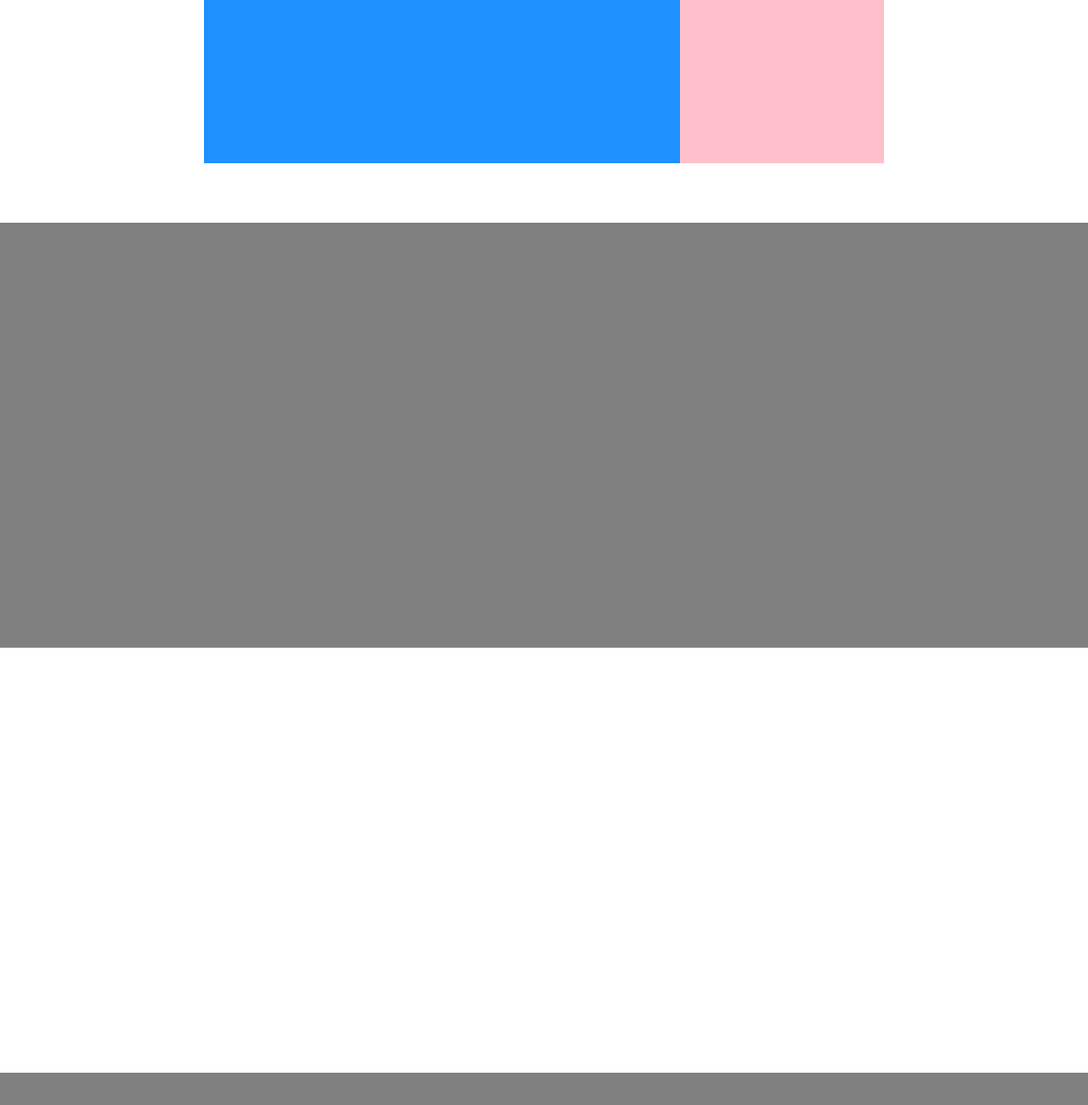
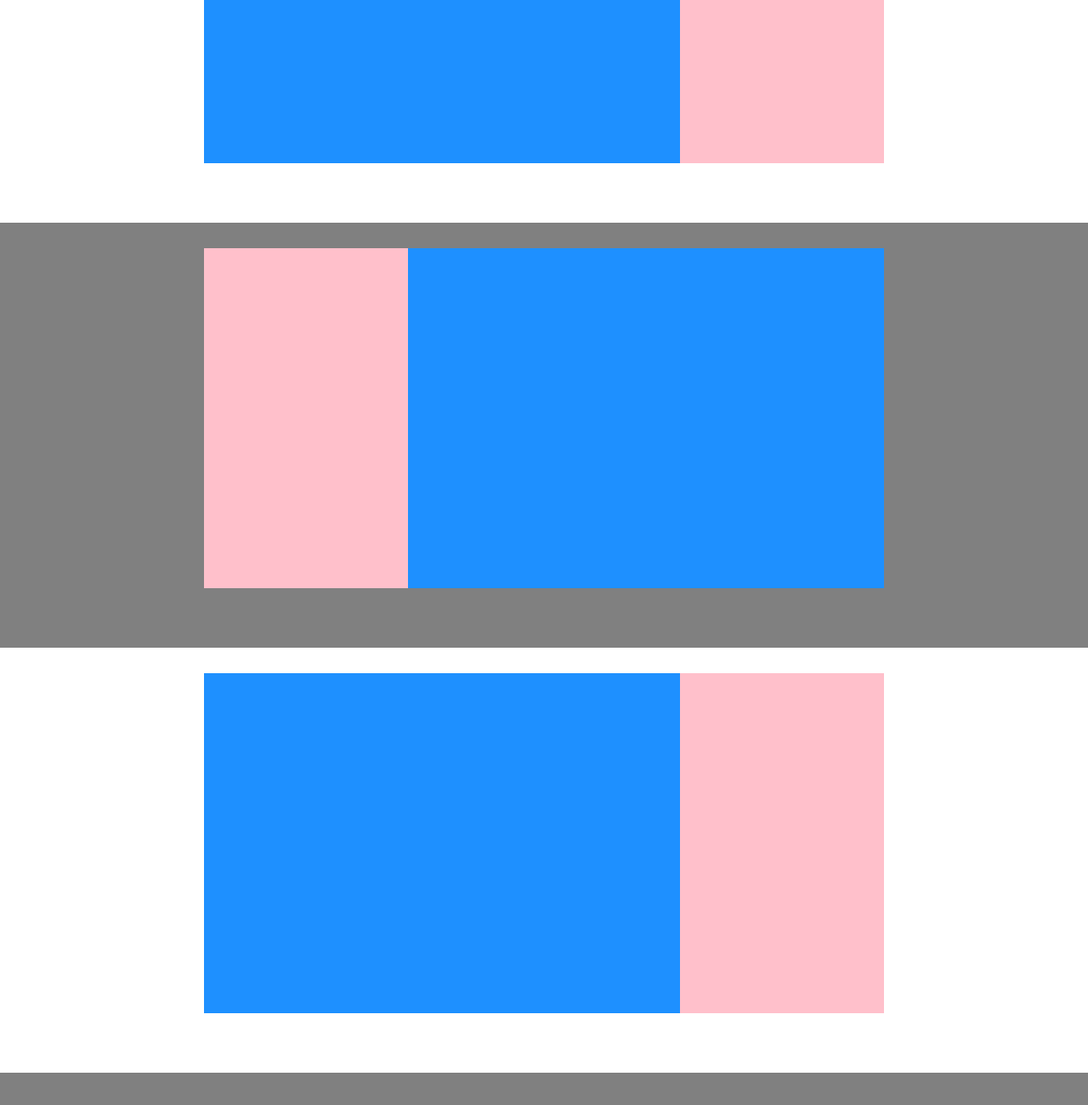
Before and after one commit to willymariino/html-css-struttura-discord, a plain HTML site: page index.html in a window 1280 px wide. Shown: the part 878-2178 px from the top of the page at 85% size. Drawn offline with Linux system fonts and the light colour scheme.

Commit message:
added fourth section

```diff
--- a/index.html
+++ b/index.html
@@ -46,7 +46,7 @@
 
         <!-- sezione primo quadrante rosa dentro blu -->
 
-
+        <!-- seconda sezione blu accanto al rosa-->
         <section class="bg-white">
             <div class="container">
                 <div class="blue-square"></div>
@@ -54,17 +54,27 @@
             </div>
         </section>
 
+        <!-- seconda sezione blu accanto al rosa-->
+
+
+        <!-- terza sezione rosa accanto al blu-->
         <section class="bg-gray">
             <div class="container">
-                <div class="row"></div>
+                <div class="pink-rectangle"></div>
+                <div class="blue-square"></div>
             </div>
         </section>
 
+        <!-- terza sezione rosa accanto al blu-->
+
+        <!-- quarta sezione blu accanto al rosa-->
         <section class="bg-whitee">
             <div class="container">
-                <div class="row"></div>
+                <div class="blue-square"></div>
+                <div class="pink-rectangle"></div>
             </div>
         </section>
+        <!-- quarta sezione blu accanto al rosa-->
 
         <section class="bg-gray">
             <div class="container">
--- a/style.css
+++ b/style.css
@@ -89,7 +89,7 @@ section {
     display: flex;
 }
 
-
+/* impostazioni quadrato blu e rettangolo rosa */
 .blue-square {
 
     height: 400px;
@@ -104,6 +104,8 @@ section {
     background-color: ;
     background-color: #ffc0cb;
 }
+
+/* impostazioni quadrato blu e rettangolo rosa */
 
 .bg-gray {
     background-color: gray;
```
